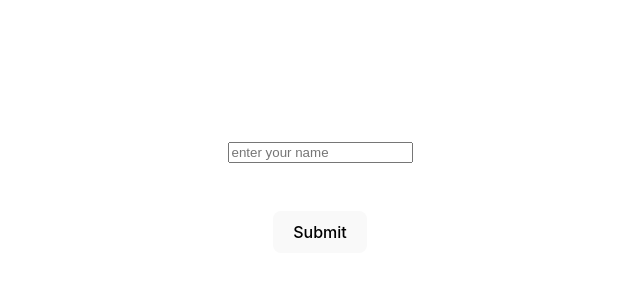
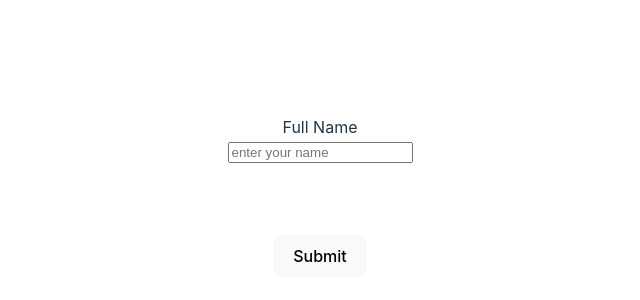
Before and after one commit to Abhay108cell/reactForm, a React (Vite) app: page / in a window 1280 px wide. Shown: the part 204-504 px from the top of the page, without its empty margins (320-960 px from the left). Built offline with nearby package versions, Linux system fonts and the light colour scheme.

Commit message:
using lable htmlFor

```diff
--- a/src/Form.jsx
+++ b/src/Form.jsx
@@ -9,7 +9,9 @@ export default function Form(){
 
   return(
     <form>
-      <input placeholder="enter your name" type="text"  value={fullName} onChange={handleNameChange}/>
+      <label htmlFor="userNmae">Full Name</label>
+      <br />
+      <input placeholder="enter your name" type="text"  value={fullName} onChange={handleNameChange}  id="username"/><br/>
       <br />
       <br />
       <br />
```
